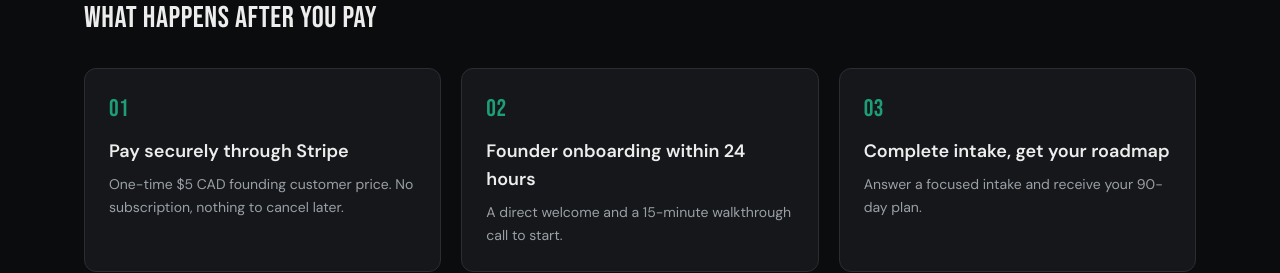
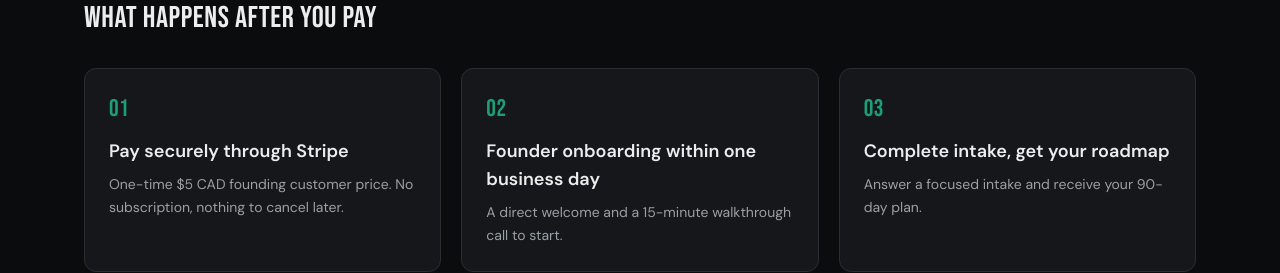
Before and after one commit to jftablada/landed, a Next.js app: page / in a window 1280 px wide. Shown: the part 940-1213 px from the top of the page. Built offline with nearby package versions, Linux system fonts and the light colour scheme.

Commit message:
Soften founder onboarding promise

```diff
--- a/app/page.tsx
+++ b/app/page.tsx
@@ -272,7 +272,7 @@ export default function HomePage() {
             },
             {
               n: '02',
-              title: 'Founder onboarding within 24 hours',
+              title: 'Founder onboarding within one business day',
               body: 'A direct welcome and a 15-minute walkthrough call to start.',
             },
             {
@@ -390,7 +390,7 @@ export default function HomePage() {
               '90-Day Recovery Roadmap',
               'Check-ins that update your plan',
               'Canadian context layer',
-              'Founder onboarding within 24 hours',
+           'Founder onboarding within one business day',
               '15-minute walkthrough call at the start',
               'Week-2 and Week-4 check-ins',
               'One-time founding customer price',
```
Also changed, not shown: 1 other file (tests, documents, lock files or other folders).
